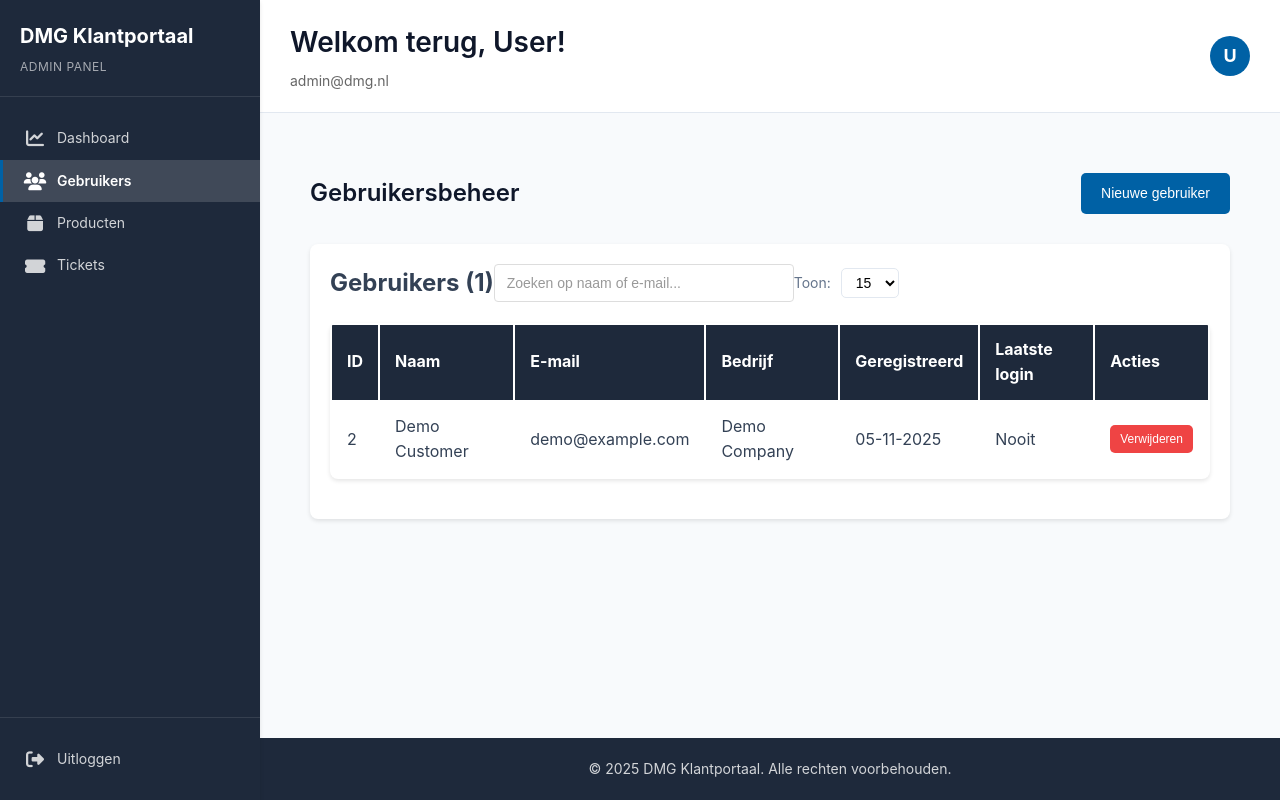
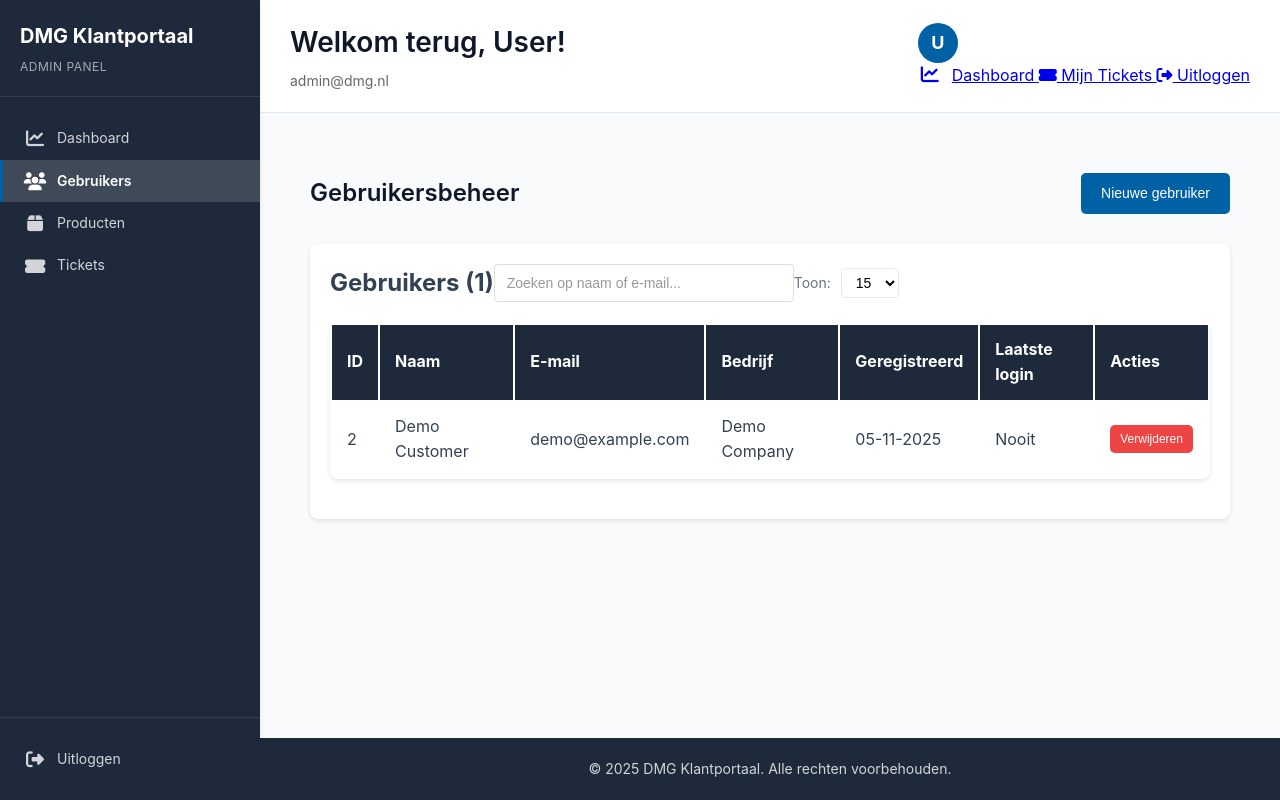
Before and after one commit to jarrin/dmg-klantenportaal, a PHP site: page /admin/users.php in a window 1280 px wide. Run offline with PHP 8.4, Linux system fonts and the light colour scheme; a user stored in the database is signed in; data comes from the database, SQL or seed files in the repository; some libraries are stand-ins or nearby versions.

Commit message:
Adding to the avatar options to go to profile or log out or to tickets HTML

```diff
--- a/src/includes/header.php
+++ b/src/includes/header.php
@@ -93,8 +93,23 @@ function navActive($linkPath, $currentPath) {
                     <p class="welcome-subtitle"><?php echo htmlspecialchars($userEmail); ?></p>
                 </div>
                 <div class="header-actions">
-                    <div class="user-avatar">
-                        <?php echo strtoupper(substr($userName, 0, 1)); ?>
+                    <div class="user-menu">
+                        <div class="user-avatar" onclick="toggleUserMenu()">
+                            <?php echo strtoupper(substr($userName, 0, 1)); ?>
+                        </div>
+                        <div id="userDropdown" class="user-dropdown">
+                            <a href="<?php echo $isAdmin ? '/views/admin/dashboard.php' : '/views/customer/profile.php'; ?>">
+                                <i class="<?php echo $isAdmin ? 'nav-icon fas fa-chart-line' : 'fas fa-user'; ?>"></i><?php echo $isAdmin ? 'Dashboard' : ' Mijn Profiel'; ?>
+                            </a>
+
+                            <a href="<?php echo $isAdmin ? '/views/admin/tickets.php' : '/views/customer/tickets.php'; ?>">
+                                <i class="fas fa-ticket-alt"></i> Mijn Tickets
+                            </a>
+
+                            <a href="/logout.php">
+                                <i class="fas fa-sign-out-alt"></i> Uitloggen
+                            </a>
+                        </div>
                     </div>
                 </div>
             </header>
```
